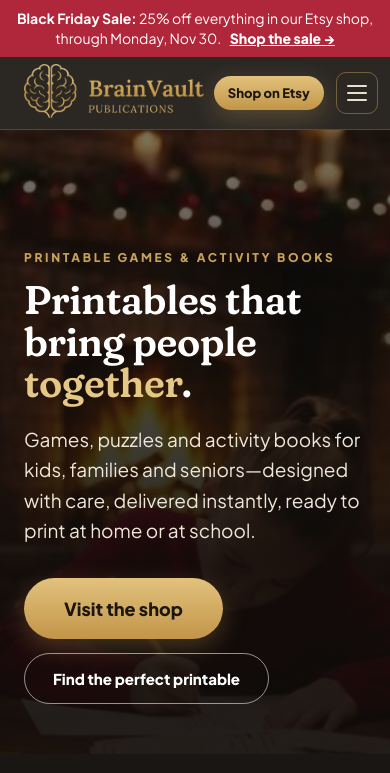
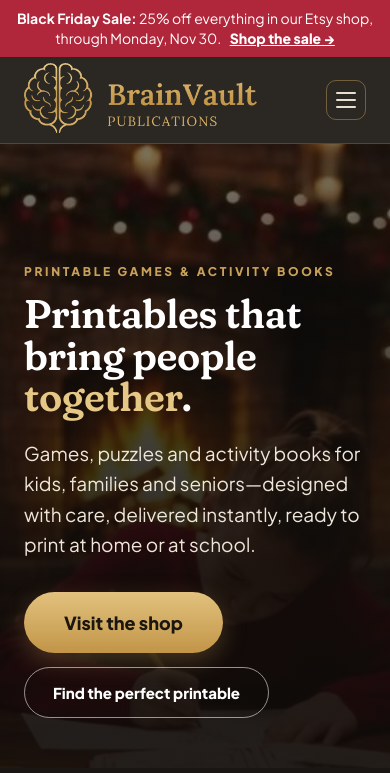
Before and after one commit to YakirSav/brainvault, a plain HTML site: page index.html in a window 390 px wide. Shown: the top 773 px of the page. Drawn offline with Linux system fonts and the light colour scheme.

Commit message:
Bigger top logo (74px desktop, 70px phone), tidy one-line nav
Co-Authored-By: Claude Opus 5.5 <noreply@anthropic.com>
Claude-Session: https://claude.ai/code/session_015QzppG3C1Hxf4nRbKHLtp1

```diff
--- a/index.html
+++ b/index.html
@@ -18,8 +18,8 @@ h1,h2,h3,h4,.n{font-variation-settings:"SOFT" 100,"WONK" 0}
 .eyebrow{font-size:12px;letter-spacing:.22em;text-transform:uppercase;font-weight:800;color:var(--gold)}
 /* nav */
 nav{position:sticky;top:0;z-index:10;background:rgba(25,22,19,.92);backdrop-filter:blur(10px);border-bottom:1px solid rgba(201,162,90,.25)}
-nav .wrap{display:flex;align-items:center;justify-content:space-between;height:84px}
-nav img{height:64px}
+nav .wrap{display:flex;align-items:center;justify-content:space-between;height:92px}
+nav img{height:74px}
 nav .links{display:flex;gap:28px;align-items:center;font-size:14px;font-weight:700;color:#e9dfd1}
 nav .links a:hover{color:var(--gold2)}
 .brandvid{align-self:center}.brandvid video{width:100%;aspect-ratio:16/9;display:block;border-radius:18px;background:#191613;box-shadow:0 24px 50px rgba(40,25,15,.22)}
@@ -236,7 +236,7 @@ footer .fl a:hover{color:var(--gold2)}
 .btn-outline{border:1.5px solid var(--ink);color:var(--ink)}.btn-outline:hover{background:var(--ink);color:#fff}
 @media(max-width:900px){.cog{grid-template-columns:1fr;gap:28px}}
 @media(max-width:900px){
- nav .links a:not(.btn){display:none}nav .links{gap:16px}.burger{display:flex}nav img{height:54px}nav .wrap{height:72px;gap:10px}nav .links{gap:12px}nav .btn{padding:9px 14px;white-space:nowrap}nav .pin svg{width:22px;height:22px}
+ nav .links a:not(.btn){display:none}nav .links{gap:16px}.burger{display:flex}nav img{height:62px}nav .wrap{height:80px;gap:8px}nav .links{gap:8px}nav .btn{padding:8px 12px;font-size:14px;white-space:nowrap}.burger{width:40px;height:40px}nav .pin svg{width:22px;height:22px}
  .hero{min-height:600px}.hero:after{background:linear-gradient(180deg,rgba(14,11,9,.55) 0%,rgba(14,11,9,.9) 70%)}.hero .wrap{padding-top:120px;padding-bottom:50px}.hero .logo{height:80px}
  .strip .wrap{grid-template-columns:1fr 1fr}
  section{padding:70px 0}
@@ -248,6 +248,8 @@ footer .fl a:hover{color:var(--gold2)}
 .talk{grid-column:1/-1;margin-top:40px;display:grid;grid-template-columns:.95fr 1.05fr;gap:56px;align-items:center}
 .talk img{width:100%;border-radius:22px;box-shadow:0 18px 44px rgba(40,25,15,.18)}
 @media(max-width:860px){.talk{grid-template-columns:1fr;gap:28px}.talk img{order:-1}}
+@media(max-width:480px){nav .links .btn{display:none}nav img{height:70px}nav .wrap{height:86px}}
+@media(min-width:901px){nav .links{gap:20px;margin-left:32px}nav .links a{white-space:nowrap}}@media(min-width:901px) and (max-width:1250px){nav img{height:62px}nav .links{gap:14px;font-size:13px}}
 </style>
 <link rel="icon" href="favicon.ico" sizes="32x32">
 <link rel="icon" type="image/png" sizes="32x32" href="img/icon-32.png">
```
